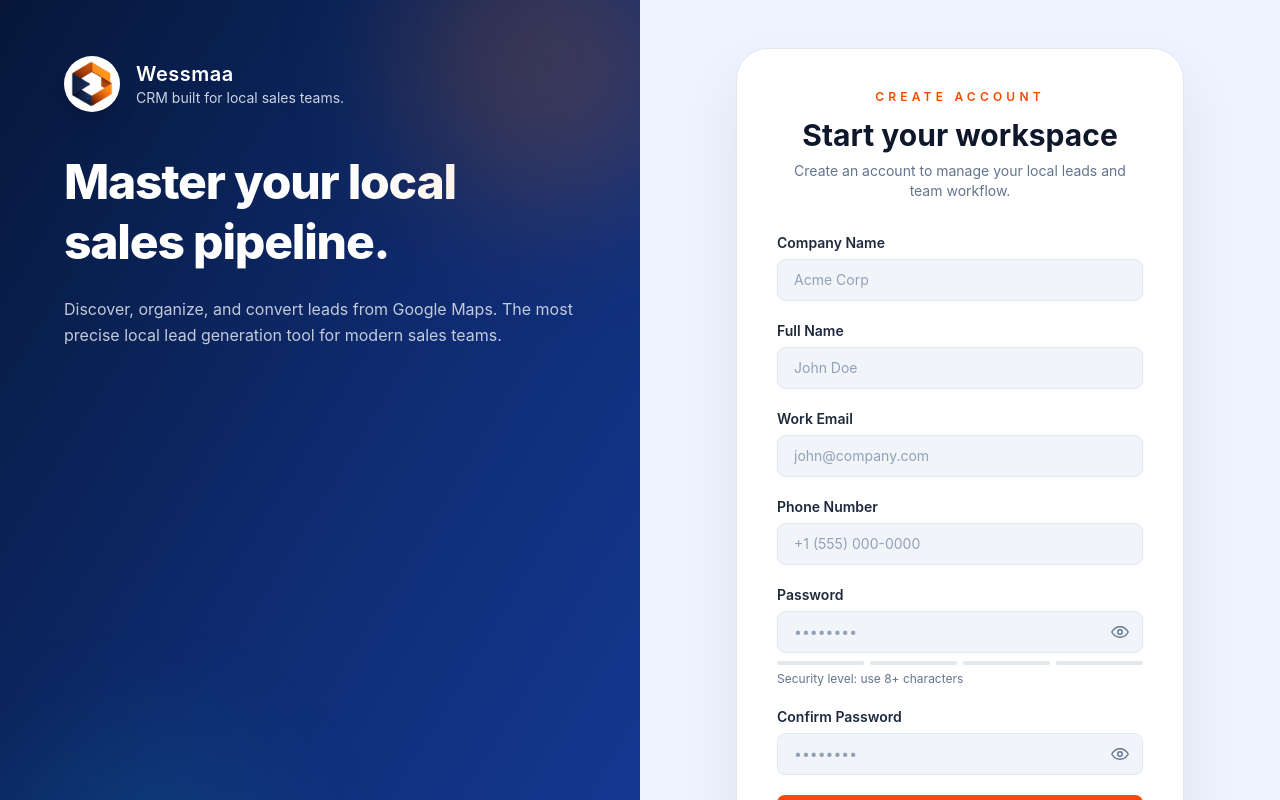
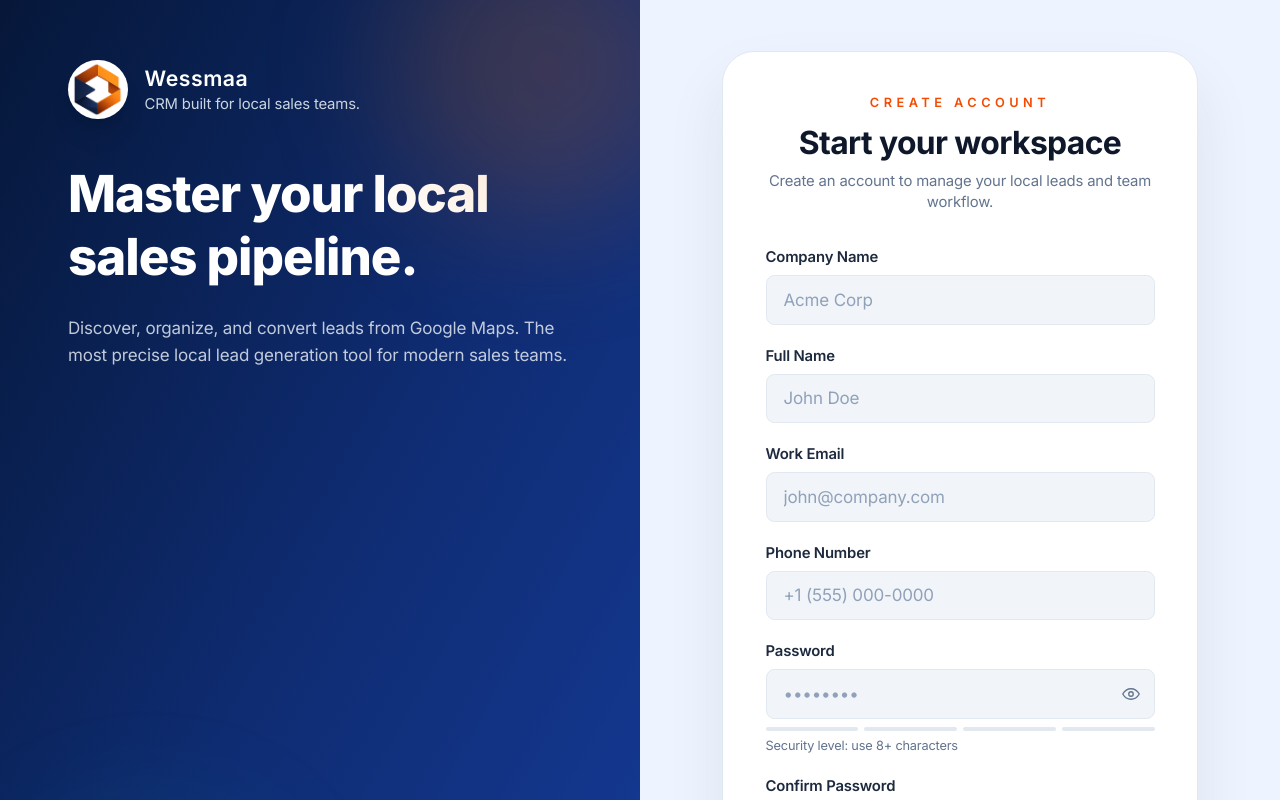
Before and after one commit to MalikTheProgrammer804/CRM, a React (Vite) app in the folder crm-frontend/: page /signup in a window 1280 px wide. Shown: the top 800 px of the page. Built offline with nearby package versions, Linux system fonts and the light colour scheme.

Commit message:
Update index.css

```diff
--- a/crm-frontend/src/index.css
+++ b/crm-frontend/src/index.css
@@ -1,96 +1,375 @@
-/* ==========================================
-   Lead Discovery Responsive Improvements
-   ========================================== */
 @import "tailwindcss";
-@media (max-width: 768px) {
-  .lead-discovery-page {
+
+/* =========================================================
+   GLOBAL BASE
+   ========================================================= */
+
+html {
+  font-size: 17px;
+  scroll-behavior: smooth;
+  box-sizing: border-box;
+  width: 100%;
+  max-width: 100%;
+  overflow-x: hidden;
+  -webkit-text-size-adjust: 100%;
+}
+
+*,
+*::before,
+*::after {
+  box-sizing: inherit;
+}
+
+:root {
+  color-scheme: light;
+  font-family: Inter, "Segoe UI", Roboto, sans-serif;
+  background-color: #f7f9fc;
+  color: #172b4d;
+
+  -webkit-font-smoothing: antialiased;
+  -moz-osx-font-smoothing: grayscale;
+  text-rendering: optimizeLegibility;
+}
+
+body {
+  margin: 0;
+  padding: 0;
+  min-height: 100vh;
+  width: 100%;
+  max-width: 100%;
+  background: #f7f9fc;
+  color: #172b4d;
+  line-height: 1.55;
+  letter-spacing: -0.01em;
+  overflow-x: hidden;
+}
+
+#root {
+  min-height: 100vh;
   width: 100%;
   max-width: 100%;
   overflow-x: hidden;
 }
 
-  .lead-discovery-page .lead-discovery-title {
-    font-size: 1.75rem;
-    line-height: 1.2;
-    margin-bottom: 1rem;
+h1,
+h2,
+h3,
+h4,
+h5,
+h6 {
+  letter-spacing: -0.02em;
 }
 
-  .lead-discovery-page .search-section {
-    display: flex;
-    flex-direction: column;
-    width: 100%;
-    gap: 10px;
+img,
+video,
+canvas,
+svg {
+  max-width: 100%;
+  height: auto;
 }
 
-  .lead-discovery-page .search-section > * {
+button,
+input,
+select,
+textarea {
+  font: inherit;
+}
+
+button {
+  cursor: pointer;
+}
+
+button:disabled {
+  cursor: not-allowed;
+}
+
+
+/* =========================================================
+   SCROLLBAR
+   ========================================================= */
+
+::-webkit-scrollbar {
+  width: 8px;
+  height: 8px;
+}
+
+::-webkit-scrollbar-thumb {
+  background: rgba(22, 43, 85, 0.25);
+  border-radius: 999px;
+  transition: background 0.2s ease;
+}
+
+::-webkit-scrollbar-thumb:hover {
+  background: rgba(22, 43, 85, 0.45);
+}
+
+::-webkit-scrollbar-track {
+  background: transparent;
+}
+
+
+/* =========================================================
+   GLOBAL TRANSITIONS
+   ========================================================= */
+
+a,
+button,
+input,
+select,
+textarea {
+  transition:
+    background-color 0.2s ease,
+    border-color 0.2s ease,
+    color 0.2s ease,
+    box-shadow 0.2s ease,
+    transform 0.15s ease,
+    opacity 0.2s ease;
+}
+
+button:active {
+  transform: scale(0.98);
+}
+
+
+/* =========================================================
+   ANIMATIONS
+   ========================================================= */
+
+@keyframes crm-fade-up {
+  from {
+    opacity: 0;
+    transform: translateY(10px);
+  }
+
+  to {
+    opacity: 1;
+    transform: translateY(0);
+  }
+}
+
+.crm-animate-in {
+  animation: crm-fade-up 0.45s ease both;
+}
+
+
+/* =========================================================
+   CRM CUSTOM STYLES
+   ========================================================= */
+
+.crm-page-title {
+  color: #172b4d;
+  font-weight: 800;
+  letter-spacing: -0.025em;
+  font-size: 1.5rem;
+}
+
+.crm-card {
+  border: 1px solid #d9e0e7;
+  border-radius: 9px;
+  background: #ffffff;
+  box-shadow: 0 1px 2px rgba(16, 24, 40, 0.03);
+}
+
+.crm-input {
+  border: 1px solid #d5dde6;
+  background: #f1f4f8;
+  border-radius: 5px;
+  color: #172b4d;
+}
+
+.crm-input:focus {
+  border-color: #0e8e86;
+  outline: 2px solid rgba(14, 142, 134, 0.12);
+}
+
+.crm-primary {
+  background: #e86f00;
+  color: #ffffff;
+  border-radius: 6px;
+}
+
+.crm-primary:hover {
+  background: #c85e00;
+}
+
+.crm-alert {
+  border: 1px solid #fecaca;
+  background: #fef2f2;
+  color: #991b1b;
+}
+
+
+/* =========================================================
+   DARK MODE
+   ========================================================= */
+
+.dark body,
+.dark #root {
+  background: #020617;
+  color: #f8fafc;
+}
+
+.dark .bg-white,
+.dark .bg-slate-50,
+.dark .bg-slate-100,
+.dark .bg-slate-200 {
+  background-color: #0f172a !important;
+}
+
+.dark .bg-slate-900 {
+  background-color: #020617 !important;
+}
+
+.dark .text-slate-900,
+.dark .text-slate-800,
+.dark .text-slate-700,
+.dark .text-slate-600,
+.dark .text-slate-500,
+.dark .text-slate-400 {
+  color: #f8fafc !important;
+}
+
+.dark .border-slate-200,
+.dark .border-slate-100 {
+  border-color: #334155 !important;
+}
+
+.dark .crm-page-title {
+  color: #f8fafc;
+}
+
+.dark .crm-card {
+  border-color: #334155;
+  background: #0f172a;
+  box-shadow: none;
+}
+
+.dark .crm-input {
+  border-color: #334155;
+  background: #111827;
+  color: #f8fafc;
+}
+
+.dark .crm-input:focus {
+  border-color: #2dd4bf;
+  outline: 2px solid rgba(45, 212, 191, 0.15);
+}
+
+.dark .crm-alert {
+  border-color: #334155;
+  background: #111827;
+  color: #e2e8f0;
+}
+
+
+/* =========================================================
+   GENERAL RESPONSIVE BASE
+   ========================================================= */
+
+html,
+body,
+#root {
   width: 100%;
   max-width: 100%;
 }
 
-  .lead-discovery-page .category-section {
-    display: flex;
-    flex-wrap: wrap;
-    gap: 8px;
-    width: 100%;
+body {
+  overflow-x: hidden;
 }
 
-  .lead-discovery-page .category-section button {
-    flex: 0 0 auto;
-    min-width: auto;
-    min-height: 42px;
-    padding: 8px 14px;
+
+/* =========================================================
+   TABLET
+   ========================================================= */
+
+@media (max-width: 1024px) {
+  html {
+    font-size: 16px;
+  }
 }
 
-  .lead-discovery-page .quick-filters {
-    display: flex;
-    flex-wrap: wrap;
-    align-items: center;
-    gap: 8px;
-    width: 100%;
-    padding: 14px;
+
+/* =========================================================
+   MOBILE
+   ========================================================= */
+
+@media (max-width: 768px) {
+  html {
+    font-size: 16px;
   }
 
-  .lead-discovery-page .quick-filters > * {
+  body {
+    line-height: 1.5;
+  }
+
+  button,
+  input,
+  select,
+  textarea,
+  a {
+    min-height: 44px;
+  }
+
+  .crm-page-title {
+    font-size: 1.35rem;
+  }
+
+  /*
+    Prevent large fixed-width content from creating
+    horizontal scrolling on phones.
+  */
+  table {
     max-width: 100%;
   }
 
-  .lead-discovery-page .quick-filter-button {
-    flex: 1 1 auto;
-    min-width: 100px;
-  }
-
-  .lead-discovery-page .clear-filters {
-    width: 100%;
-    text-align: right;
-    margin-top: 4px;
+  pre {
+    max-width: 100%;
+    overflow-x: auto;
   }
 }
 
+
+/* =========================================================
+   SMALL MOBILE
+   ========================================================= */
+
 @media (max-width: 480px) {
-  .lead-discovery-page {
-    padding-left: 16px;
-    padding-right: 16px;
+  html {
+    font-size: 16px;
   }
 
-  .lead-discovery-page .lead-discovery-title {
-    font-size: 1.65rem;
+  .crm-page-title {
+    font-size: 1.25rem;
+  }
 }
 
-  .lead-discovery-page .category-section {
-    gap: 7px;
+
+/* =========================================================
+   VERY SMALL DEVICES
+   ========================================================= */
+
+@media (max-width: 360px) {
+  html {
+    font-size: 15px;
   }
 
-  .lead-discovery-page .category-section button {
-    font-size: 0.9rem;
-    padding: 8px 12px;
+  .crm-page-title {
+    font-size: 1.15rem;
+  }
 }
 
-  .lead-discovery-page .quick-filters {
-    padding: 12px;
-  }
 
-  .lead-discovery-page .quick-filter-button {
-    flex: 1 1 calc(50% - 8px);
-    min-width: 0;
+/* =========================================================
+   REDUCED MOTION
+   ========================================================= */
+
+@media (prefers-reduced-motion: reduce) {
+  *,
+  *::before,
+  *::after {
+    animation-duration: 0.001ms !important;
+    animation-iteration-count: 1 !important;
+    transition-duration: 0.001ms !important;
+    scroll-behavior: auto !important;
   }
 }
```
Lines whose indentation alone changed are shown as unchanged.
